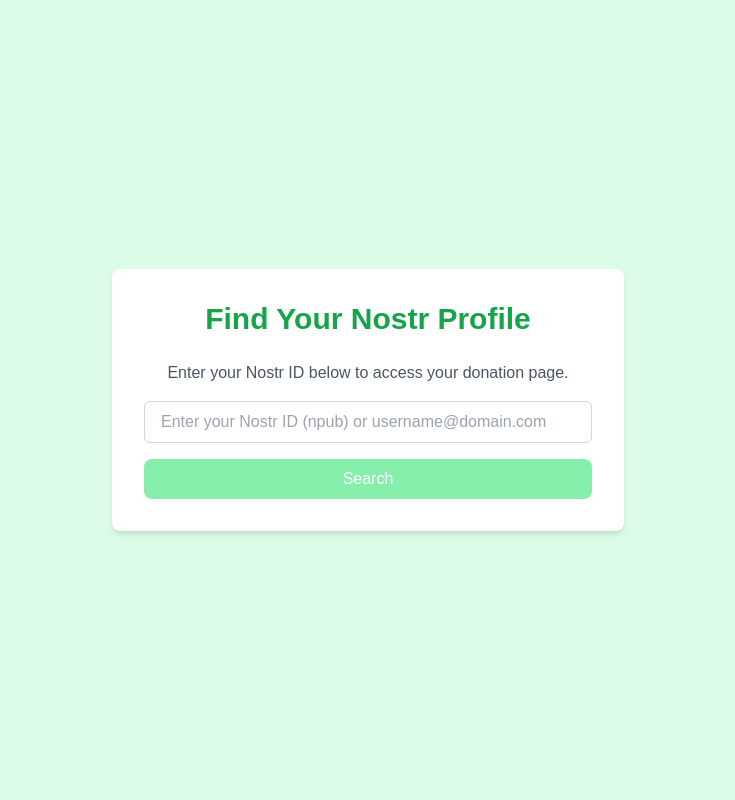
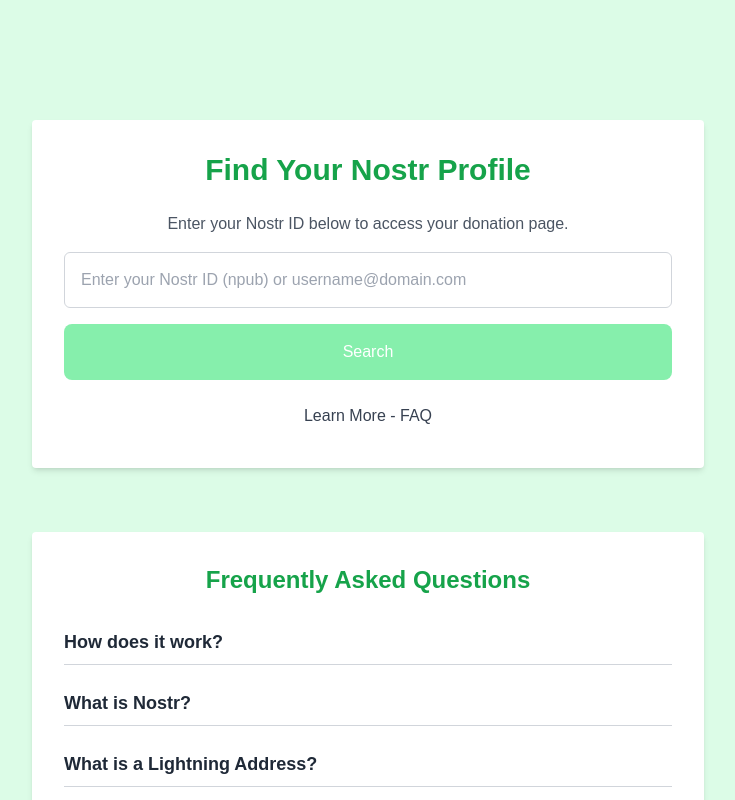
Before and after one commit to 0001024bytes/live-tip-ui, a React (Vite) app: page / in a window 1280 px wide. Shown: the whole page, without its empty margins (272-1007 px from the left). Built offline with nearby package versions, Linux system fonts and the light colour scheme; no server answers.

Commit message:
refactor: add `FAQ`

```diff
--- a/package.json
+++ b/package.json
@@ -15,6 +15,7 @@
     "axios": "^1.7.7",
     "class-variance-authority": "^0.7.0",
     "clsx": "^2.1.1",
+    "framer-motion": "^11.11.10",
     "lottie-react": "^2.4.0",
     "lucide-react": "^0.453.0",
     "nostr-tools": "^2.8.1",
--- a/src/home.tsx
+++ b/src/home.tsx
@@ -1,34 +1,38 @@
 import { useState } from "react";
 import { useNavigate } from "react-router-dom";
-import { queryProfile } from 'nostr-tools/nip05'
+import { queryProfile } from "nostr-tools/nip05";
 import * as nip19 from "nostr-tools/nip19";
 
 function LandingPage() {
   const [nostrID, setNostrID] = useState("");
+  const [openAccordion, setOpenAccordion] = useState(null);
   const navigate = useNavigate();
 
   const handleSearch = async () => {
-    if (nostrID.includes("@") === true) {
-        let profile = await queryProfile(nostrID)
-        navigate(`/profile/${nip19.npubEncode(String(profile?.pubkey))}`);
+    if (nostrID.includes("@")) {
+      let profile = await queryProfile(nostrID);
+      navigate(`/profile/${nip19.npubEncode(String(profile?.pubkey))}`);
     } else if (nostrID) {
-        navigate(`/profile/${nostrID}`);
-
+      navigate(`/profile/${nostrID}`);
     }
   };
 
+  const scrollToFAQ = () => {
+    document.getElementById("faq").scrollIntoView({ behavior: "smooth" });
+  };
+
+  const toggleAccordion = (index) => {
+    setOpenAccordion(openAccordion === index ? null : index);
+  };
+
   return (
-    <div className="font-sans h-screen bg-green-100 flex flex-col items-center justify-center">
-      <div className="bg-white p-8 rounded-lg shadow-md max-w-lg w-full">
-        <h1 className="text-3xl font-bold text-center mb-6 text-green-600">
-          Find Your Nostr Profile
-        </h1>
-        <p className="text-center text-gray-600 mb-4">
-          Enter your Nostr ID below to access your donation page.
-        </p>
+    <div className="font-sans h-screen bg-green-100 flex flex-col items-center py-10 overflow-auto">
+      <div className="bg-white p-8 rounded shadow-md mt-20 max-w-2xl w-full text-center">
+        <h1 className="text-3xl font-bold mb-6 text-green-600">Find Your Nostr Profile</h1>
+        <p className="text-gray-600 mb-4">Enter your Nostr ID below to access your donation page.</p>
         <input
           type="text"
-          className="w-full px-4 py-2 border border-gray-300 rounded-md mb-4 focus:outline-none focus:ring-2 focus:ring-green-500"
+          className="w-full px-4 h-14 py-2 border border-gray-300 rounded-md mb-4 focus:outline-none focus:ring-2 focus:ring-green-500"
           placeholder="Enter your Nostr ID (npub) or username@domain.com"
           value={nostrID}
           onChange={(e) => setNostrID(e.target.value)}
@@ -36,10 +40,93 @@
         <button
           onClick={handleSearch}
           disabled={!nostrID}
-          className="w-full bg-green-500 text-white py-2 rounded-lg disabled:bg-green-300 transition duration-200"
+          className="w-full h-14 bg-green-500 text-white py-2 rounded-lg disabled:bg-green-300 transition duration-200 mb-4"
         >
           Search
         </button>
+        <button
+          onClick={scrollToFAQ}
+          className="w-full  text-gray-700 py-2 rounded-lg transition duration-200"
+        >
+          Learn More - FAQ
+        </button>
+      </div>
+
+      <div id="faq" className="bg-white p-8 rounded shadow-md max-w-2xl w-full mt-16">
+        <h2 className="text-2xl font-bold text-center mb-6 text-green-600">Frequently Asked Questions</h2>
+        <div className="mb-4">
+          <button
+            onClick={() => toggleAccordion(0)}
+            className="w-full text-left font-semibold text-lg text-gray-800 py-2 border-b border-gray-300"
+          >
+            How does it work?
+          </button>
+          {openAccordion === 0 && (
+            <p className="text-gray-600 mt-2">
+              To start receiving donations, simply create a Nostr account and set up a Lightning Address in your profile.
+              All donations will be directed to this address, along with any attached messages.
+            </p>
+          )}
+        </div>
+
+        <div className="mb-4">
+          <button
+            onClick={() => toggleAccordion(1)}
+            className="w-full text-left font-semibold text-lg text-gray-800 py-2 border-b border-gray-300"
+          >
+            What is Nostr?
+          </button>
+          {openAccordion === 1 && (
+            <p className="text-gray-600 mt-2">
+              Nostr (Notes and Other Stuff Transmitted by Relays) is a decentralized network that allows users to post
+              messages and interact in a peer-to-peer manner, removing the reliance on centralized platforms.
+            </p>
+          )}
+        </div>
+
+        <div className="mb-4">
+          <button
+            onClick={() => toggleAccordion(2)}
+            className="w-full text-left font-semibold text-lg text-gray-800 py-2 border-b border-gray-300"
+          >
+            What is a Lightning Address?
+          </button>
+          {openAccordion === 2 && (
+            <p className="text-gray-600 mt-2">
+              A Lightning Address is a simple, user-friendly identifier that represents a payment endpoint on the
+              Lightning Network. It allows people to send payments instantly across the network using a human-readable
+              address.
+            </p>
+          )}
+        </div>
+
+        <div className="mb-4">
+          <button
+            onClick={() => toggleAccordion(3)}
+            className="w-full text-left font-semibold text-lg text-gray-800 py-2 border-b border-gray-300"
+          >
+            What networks are supported?
+          </button>
+          {openAccordion === 3 && (
+            <ul className="list-disc list-inside text-gray-600 mt-2">
+              <li>
+                <strong>Lightning:</strong> A fast, low-cost layer built on top of Bitcoin for near-instant
+                transactions.
+              </li>
+              <li>
+                <strong>Liquid:</strong> A sidechain of Bitcoin designed for faster, more private transactions with added
+                security.
+              </li>
+              <li>
+                <strong>PIX:</strong> A Brazilian instant payment system created by the Central Bank of Brazil, enabling
+                real-time transactions.
+              </li>
+              <li>
+                <strong>DePIX:</strong> Depix is a stablecoin, a transition token backed by reais, that uses the PIX payment system as an endpoint and the Liquid blockchain to issue its tokens. This approach provides greater privacy in transactions, thanks to the use of confidential transactions.
+              </li>
+            </ul>
+          )}
+        </div>
       </div>
     </div>
   );
```
Also changed, not shown: src/assets/loadingAddress.json (added, +1 -0 lines), 1 other file (tests, documents, lock files or other folders).
